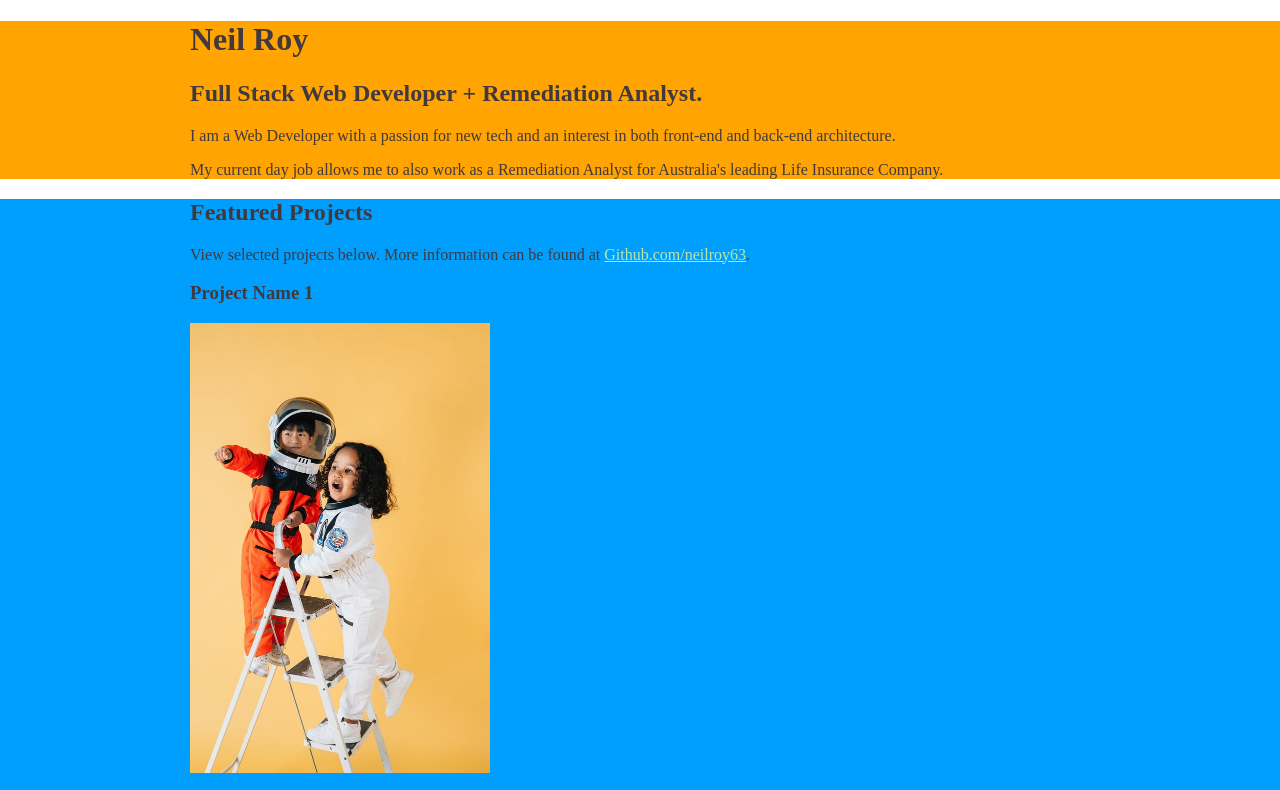
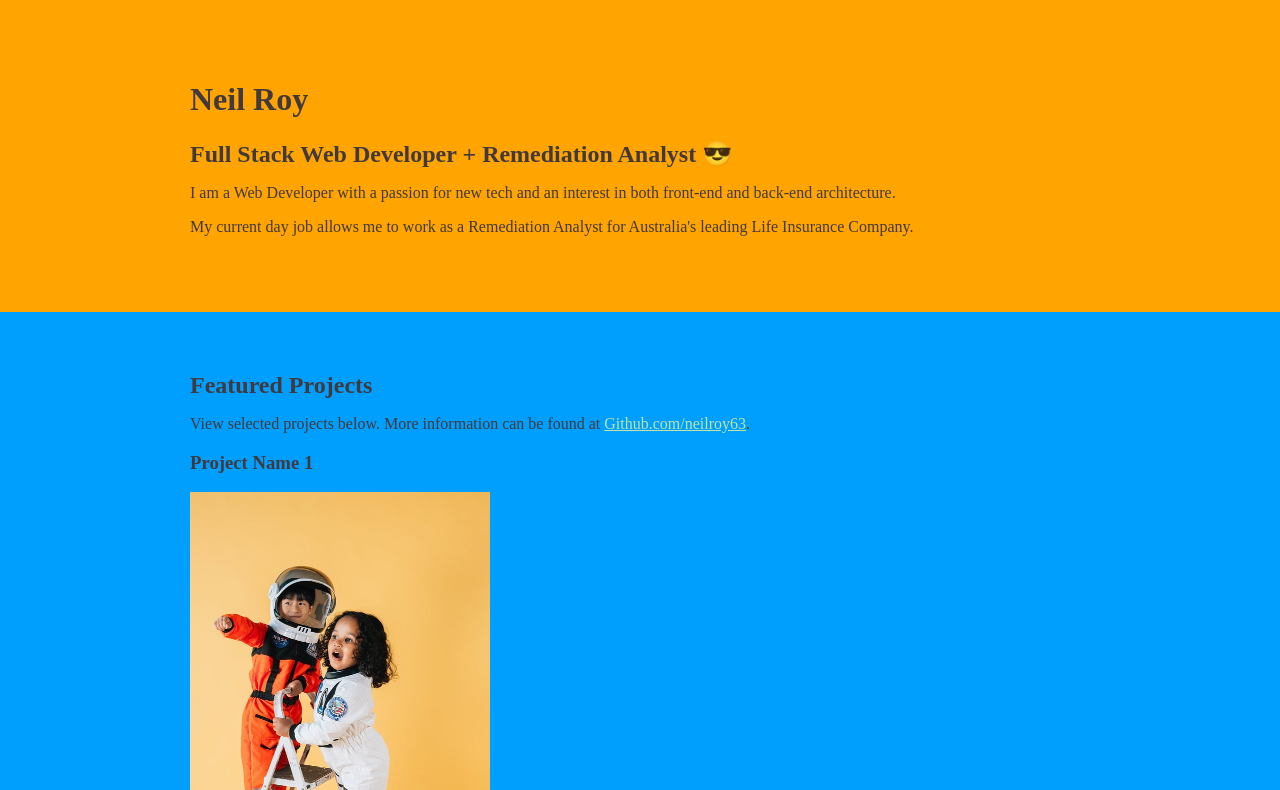
Before and after one commit to neilroy63/updated-css-portfolio, a plain HTML site: page index.html in a window 1280 px wide. Shown: the top 790 px of the page. Drawn offline with Linux system fonts and the light colour scheme.

Commit message:
fix/updated margin padding & readme

```diff
--- a/css/styles.css
+++ b/css/styles.css
@@ -27,9 +27,13 @@ a {
 a:hover{
     text-decoration: none;
 }
+h2 {
+    margin: 0;
+}
 .content-wrapper{
     width: 900px;
     margin: 0 auto;
+    padding: 60px 0;
 }
 
 
@@ -48,6 +52,7 @@ background: #009ffdff;
     padding: 6px;
     background: #381d2a;
     border-radius: 4px;
+    display: inline-block;
 }
 .project .btn:hover{
     background: rgb(56,29,42, 80%);
--- a/index.html
+++ b/index.html
@@ -11,12 +11,12 @@
       <!-- ***********************  ABOUT / PROFILE  *********************** -->
       <header>
         <div class="content-wrapper">
-            <h1>Neil Roy</h1>
-            <h2>Full Stack Web Developer + Remediation Analyst.</h2>
+            <h1>Neil Roy </h1>
+            <h2>Full Stack Web Developer + Remediation Analyst 😎 </h2>
             <p>I am a Web Developer with a passion for new tech and an interest in both front-end and back-end
               architecture.
             </p>
-            <p>My current day job allows me to also work as a Remediation Analyst for Australia's leading Life Insurance Company.
+            <p>My current day job allows me to work as a Remediation Analyst for Australia's leading Life Insurance Company.
             </p>
             </div>
       </header>
```
Also changed, not shown: 1 other file.
